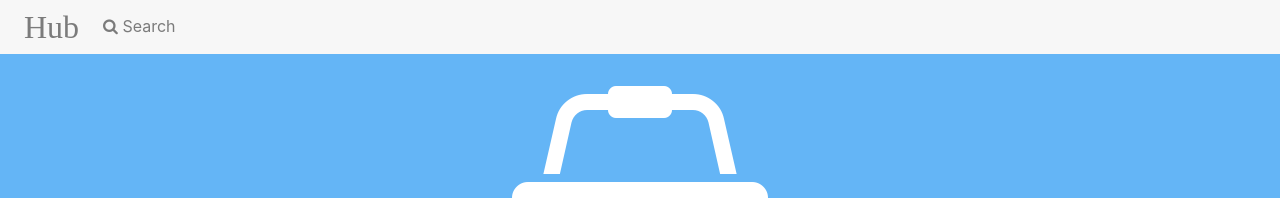
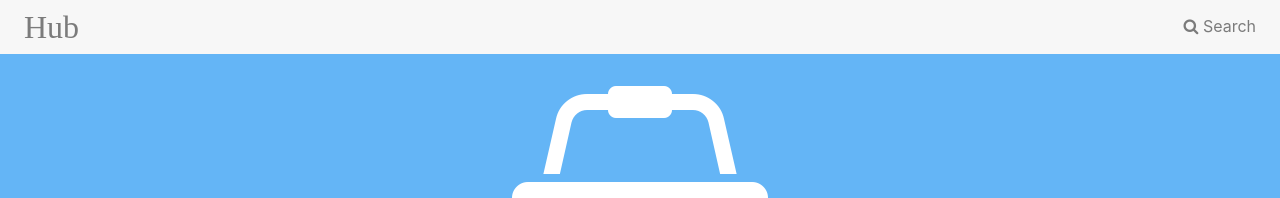
Before and after one commit to lightster/hub, a Jekyll site: the page built from _upcoming-events/picnic.md, in a window 1280 px wide. Shown: the part 100-298 px from the top of the page. Built offline with Jekyll 4.4.1, drawn with Linux system fonts in a browser that asks for light colours; nearby versions of some CDN libraries; comment, search, counter and statistics services are not loaded.

Commit message:
Adjust positioning of Search link in header

```diff
--- a/_layouts/page.html
+++ b/_layouts/page.html
@@ -11,13 +11,13 @@ layout: default
     <li class="nav-item hub-brand">
       <a class="nav-link" href="{{ return_url }}">Hub</a>
     </li>
-    <li class="nav-item org-brand">
-      {% if site.organization_brand_header != "" or site.organization_name != "" %}
+    {% if site.organization_brand_header != "" or site.organization_name != "" %}
+      <li class="nav-item org-brand">
         <a class="nav-link navbar-brand" href="{{ site.organization_url | default: return_url }}">
           {{ site.organization_brand_header | default: site.organization_name }}
         </a>
-      {% endif %}
-    </li>
+      </li>
+    {% endif %}
     <li class="nav-item search">
       <a class="nav-link" href="{{ return_url }}"><i class="fa fa-search"></i> Search</a>
     </li>
--- a/assets/main.css
+++ b/assets/main.css
@@ -305,10 +305,16 @@ body.hub-cover {
 }
 
 .hub .nav-item.search {
-  text-align: center;
+  text-align: right;
   min-width: 45%;
   margin-top: -.1em;
   margin-left: .5em;
+  flex-grow: 1;
+}
+
+.hub .nav-item.org-brand + .nav-item.search {
+  text-align: center;
+  flex-grow: 0;
 }
 
 @media (min-width: 350px) {
```
